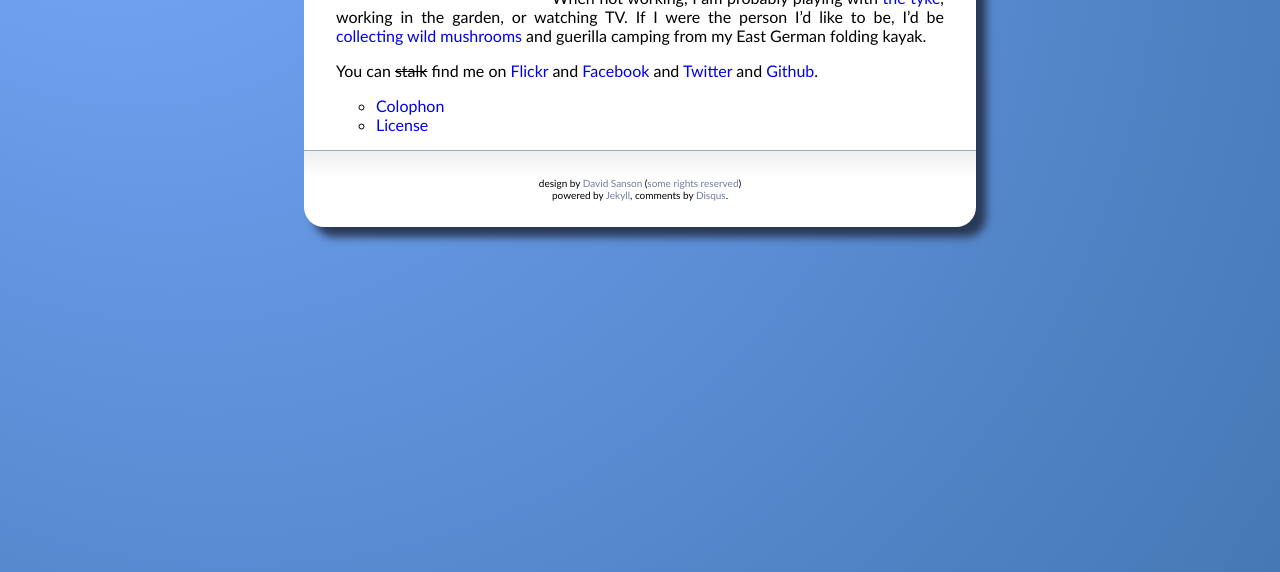
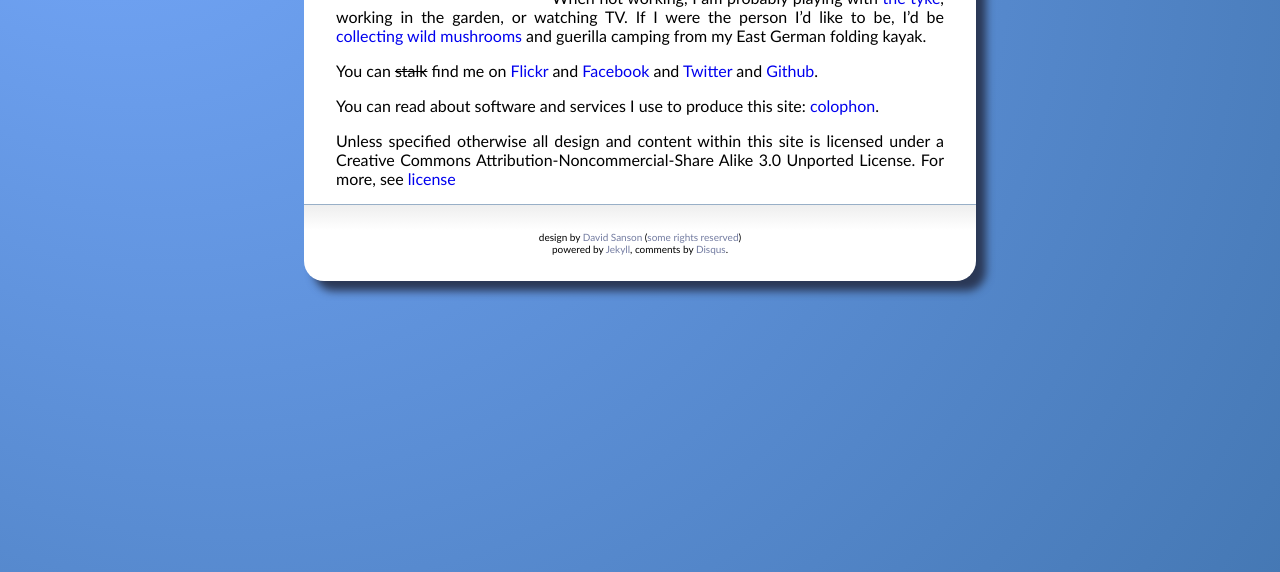
Before and after one commit to dsanson/dsanson.github.com, a Jekyll site: the page built from about-me.markdown, in a window 1280 px wide, cut to the strip 328-900 px from the top of the page. Built offline with Jekyll 4.4.1, drawn with Linux system fonts in a browser that asks for light colours; Markdown is read by kramdown in place of the engine named in the settings; comment, search, counter and statistics services are not loaded.

Commit message:
empty commit

```diff
--- a/about-me.markdown
+++ b/about-me.markdown
@@ -13,5 +13,6 @@ When not working, I am probably playing with [the tyke](http://flickr.com/photos
 
 You can ~~stalk~~ find me on [Flickr](http://www.flickr.com/photos/davsans/) and [Facebook](http://www.facebook.com/people/David_Sanson/12455093) and [Twitter](http://twitter.com/davsans22) and [Github](http://github.com/dsanson).
 
-+   [Colophon](/colophon.html)
-+   [License](/license.html)
+You can read about software and services I use to produce this site: [colophon](/colophon.html).
+
+Unless specified otherwise all design and content within this site is licensed under a Creative Commons Attribution-Noncommercial-Share Alike 3.0 Unported License. For more, see [license](/license.html)
```
